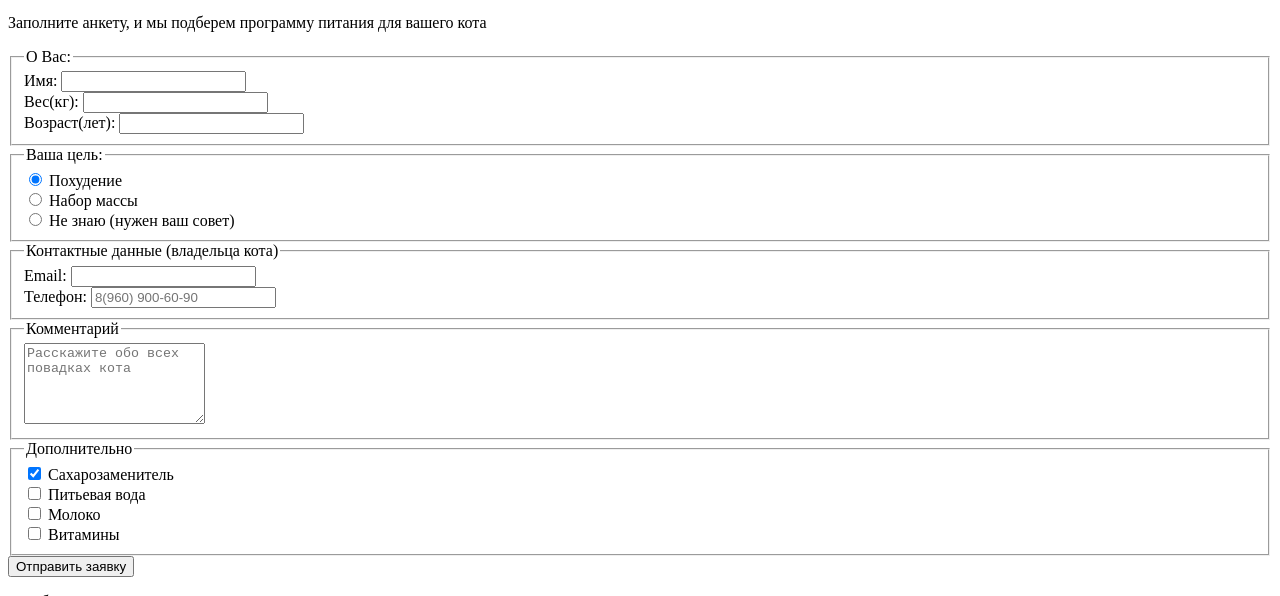
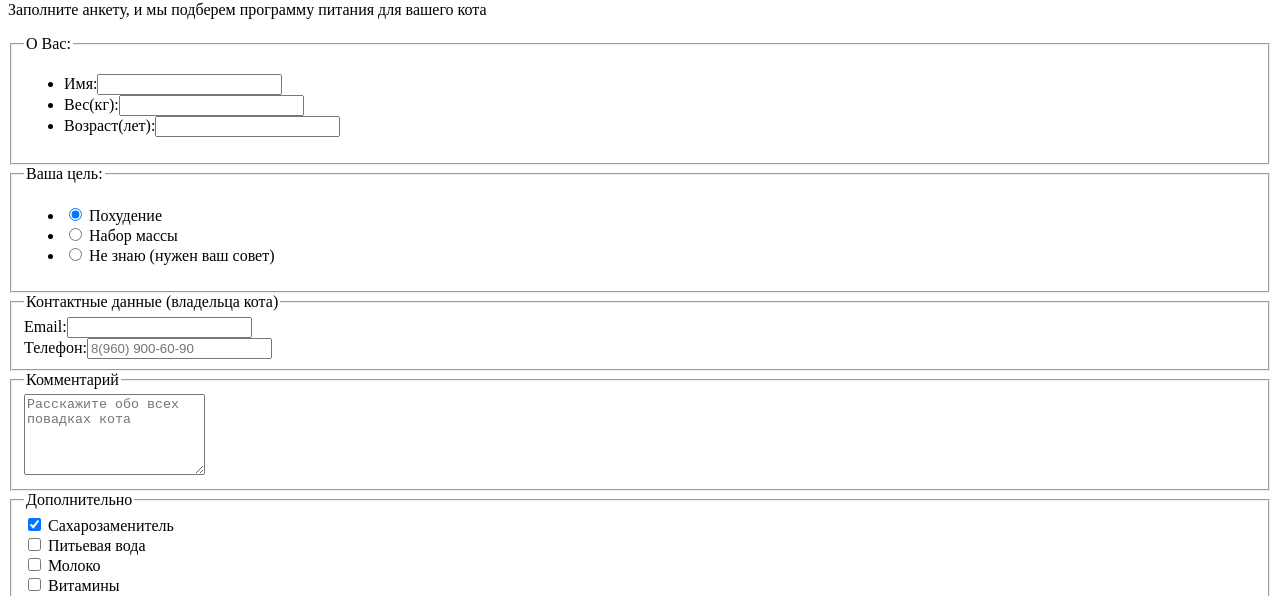
Before and after one commit to smman89/919731-cat-energy-22, a website: page source/form.html in a window 1280 px wide. Shown: the part 204-800 px from the top of the page. Drawn offline with Linux system fonts and the light colour scheme.

Commit message:
Правка разметки формы

```diff
--- a/source/form.html
+++ b/source/form.html
@@ -30,89 +30,100 @@
     </nav>
   </header>
 
-
   <main class="page-form container">
+    <section>
       <h1>Подбор программы</h1>
       <p class="slogan">Заполните анкету, и мы подберем программу питания для вашего кота</p>
 
       <form class="form" action="https://echo.htmlacademy.ru" method="post">
         <fieldset class="form__about">
           <legend class="visually-hidden">О Вас:</legend>
-        <div class="input">
-          <label for="name">Имя:</label>
-          <input type="text" name="name" id="name" required>
-        </div>
-        <div class="input">
-          <label for="weight">Вес(кг):</label>
-          <input type="number" name="weight" id="weight" required>
-        </div>
-        <div class="input">
-          <label for="age">Возраст(лет):</label>
-          <input type="number" name="age" id="age">
-        </div>
+          <ul class="about-list">
+            <li class="about-list__item input">
+              <label for="name">
+                <span>Имя:</span><input type="text" name="name" required>
+              </label>
+            </li>
+            <li class="about-list__item input">
+              <label for="weight">
+                <span>Вес(кг):</span><input type="text" name="weight" required>
+              </label>
+            </li>
+            <li class="about-list__item input">
+              <label for="age">
+                <span>Возраст(лет):</span><input type="text" name="age">
+              </label>
+            </li>
+          </ul>
         </fieldset>
 
         <fieldset class="form__program">
           <legend class="visually-hidden">Ваша цель:</legend>
-        <div class="radio-button">
+          <ul class="program-list">
+            <li class="program-list__item radio-button">
               <input type="radio" name="program" value="slimming" id="slimming" checked>
               <label for="slimming">Похудение</label>
-        </div>
-        <div class="radio-button">
+            </li>
+            <li class="program-list__item radio-button">
               <input type="radio" name="program" value="weightGain" id="weightGain">
               <label for="weightGain">Набор массы</label>
-        </div>
-        <div class="radio-button">
+            </li>
+            <li class="program-list__item radio-button">
               <input type="radio" name="program" value="dontNow" id="dontNow">
               <label for="dontNow">Не знаю (нужен ваш совет)</label>
-        </div>
+            </li>
+          </ul>
         </fieldset>
 
         <fieldset class="form__contacts">
           <legend>Контактные данные
             (владельца кота)</legend>
           <div class="input">
-          <label for="email">Email:</label>
-          <input class="field" type="email" name="email" id="email" required>
+            <label for="email">
+              <span>Email:</span><input class="field" type="email" name="email" required>
+            </label>
           </div>
           <div class="input">
-          <label for="phone">Телефон:</label>
-          <input class="phone" type="tel" name="phone" id="phone" required
-            pattern="8([0-9]{3}) [0-9]{3}-[0-9]{2}-[0-9]{2})" placeholder="8(960) 900-60-90">
+            <label for="phone">
+              <span>Телефон:</span><input class="phone" type="tel" name="phone" required placeholder="8(960) 900-60-90">
+            </label>
           </div>
         </fieldset>
 
         <fieldset class="form__comment">
           <legend>Комментарий</legend>
-        <textarea name="comment" id="comment" rows="5" placeholder="Расскажите обо всех повадках кота"></textarea>
+          <textarea name="comment" rows="5" placeholder="Расскажите обо всех повадках кота"
+            aria-label="Расскажите обо всех повадках кота"></textarea>
         </fieldset>
 
         <fieldset class="form__additional">
           <legend>Дополнительно</legend>
           <div class="checkbox">
-          <input type="checkbox" name="sugarSubstitute" id="sugarSubstitute" checked>
+            <input type="checkbox" name="additional" value="sugarSubstitute" id="sugarSubstitute" checked>
             <label for="sugarSubstitute">Сахарозаменитель</label>
           </div>
           <div class="checkbox">
-          <input type="checkbox" name="watter" id="watter">
+            <input type="checkbox" name="additional" value="watter" id="watter">
             <label for="watter">Питьевая вода</label>
           </div>
           <div class="checkbox">
-          <input type="checkbox" name="milk" id="milk">
+            <input type="checkbox" name="additional" value="milk" id="milk">
             <label for="milk">Молоко</label>
           </div>
           <div class="checkbox">
-          <input type="checkbox" name="vitamins" id="vitamins">
+            <input type="checkbox" name="additional" value="vitamins" id="vitamins">
             <label for="vitamins">Витамины</label>
           </div>
         </fieldset>
+
         <div class="form__buttons">
-        <input class="button" type="submit" value="Отправить заявку">
+          <button class="button" type="submit">Отправить заявку</button>>
         </div>
         <p class="form__description">
           * - Обязательные поля
         </p>
       </form>
+    </section>
   </main>
 
   <footer class="page-footer">
@@ -124,28 +135,28 @@
         <li class="social-list__item">
           <a href="https://faceboock.com/htmlacademy" class="social-list__link" aria-label="Вконтакте">
             <svg width="23" height="16" aria-hidden="true">
-              <use xlink:href="#vkontakte-icon">
+              <use xlink:href="#vkontakte-icon"></use>
             </svg>
           </a>
         </li>
         <li class="social-list__item">
           <a href="https://instagram.com/htmlacademy" class="social-list__link" aria-label="Instagram">
             <svg width="16" height="16" aria-hidden="true">
-              <use xlink:href="#instagram-icon">
+              <use xlink:href="#instagram-icon"></use>
             </svg>
           </a>
         </li>
         <li class="social-list__item">
           <a href="https://vk.com/htmlacademy" class="social-list__link" aria-label="Facebook">
             <svg width="22" height="22" aria-hidden="true">
-              <use xlink:href="#facebook-icon">
+              <use xlink:href="#facebook-icon"></use>
             </svg></a>
         </li>
       </ul>
       <a class="page-footer__copyright" href="https://htmlacademy.ru/intensive/adaptive">
         <span>HTML Academy</span>
         <svg width="27" height="34" aria-hidden="true">
-          <use xlink:href="#htmlacademy-footer-logo">
+          <use xlink:href="#htmlacademy-footer-logo"></use>
         </svg>
       </a>
     </div>
```
Also changed, not shown: source/index.html (+4 -4 lines). Lines whose indentation alone changed are shown as unchanged.
